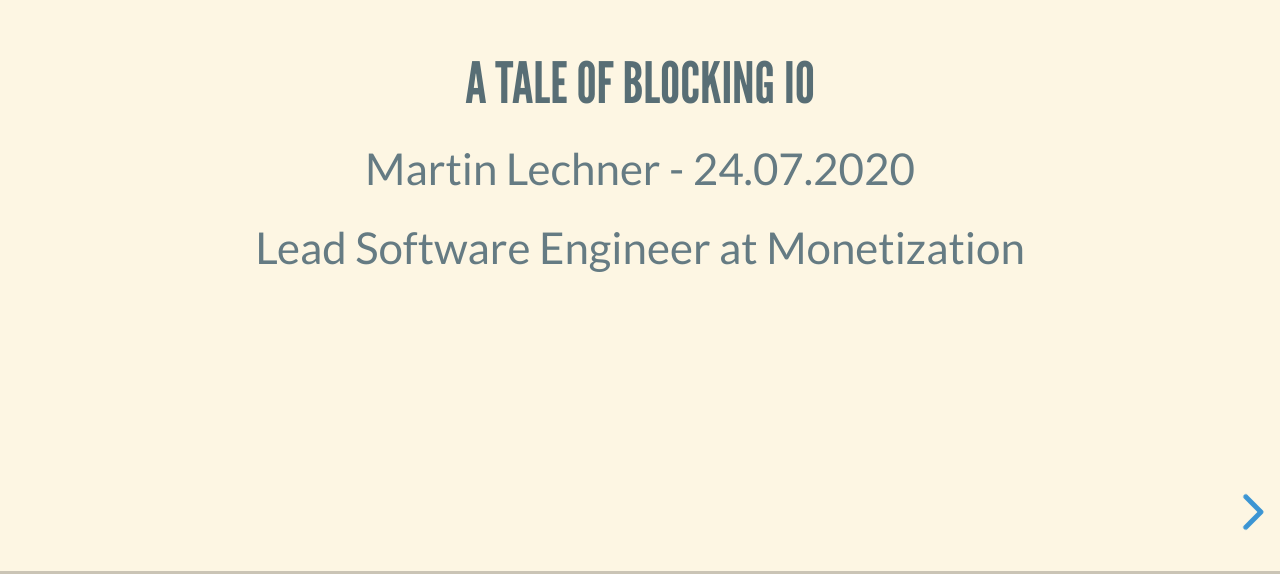
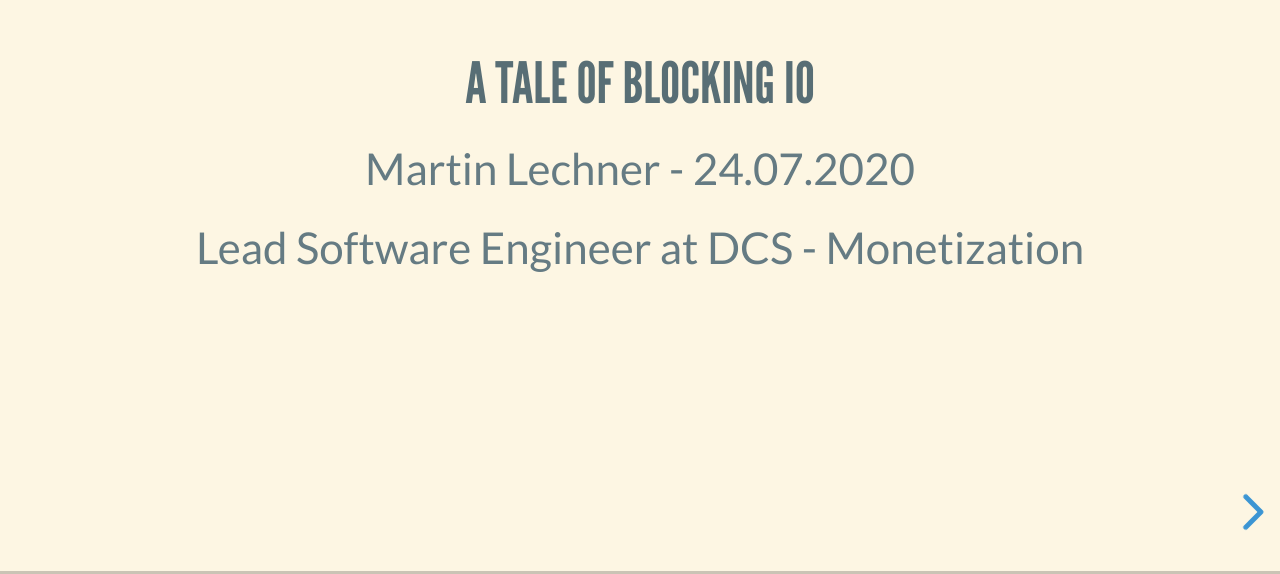
Before and after one commit to martinlechner1/tale-nonblocking-io, a website: page index.html in a window 1280 px wide. Shown: the part 226-800 px from the top of the page. Drawn offline with Linux system fonts and the light colour scheme.

Commit message:
Add team

```diff
--- a/index.html
+++ b/index.html
@@ -28,7 +28,7 @@
           <p>
             Martin Lechner - 24.07.2020
           </p>
-          <p>Lead Software Engineer at Monetization</p>
+          <p>Lead Software Engineer at DCS - Monetization</p>
         </section>
 
         <section>
```
